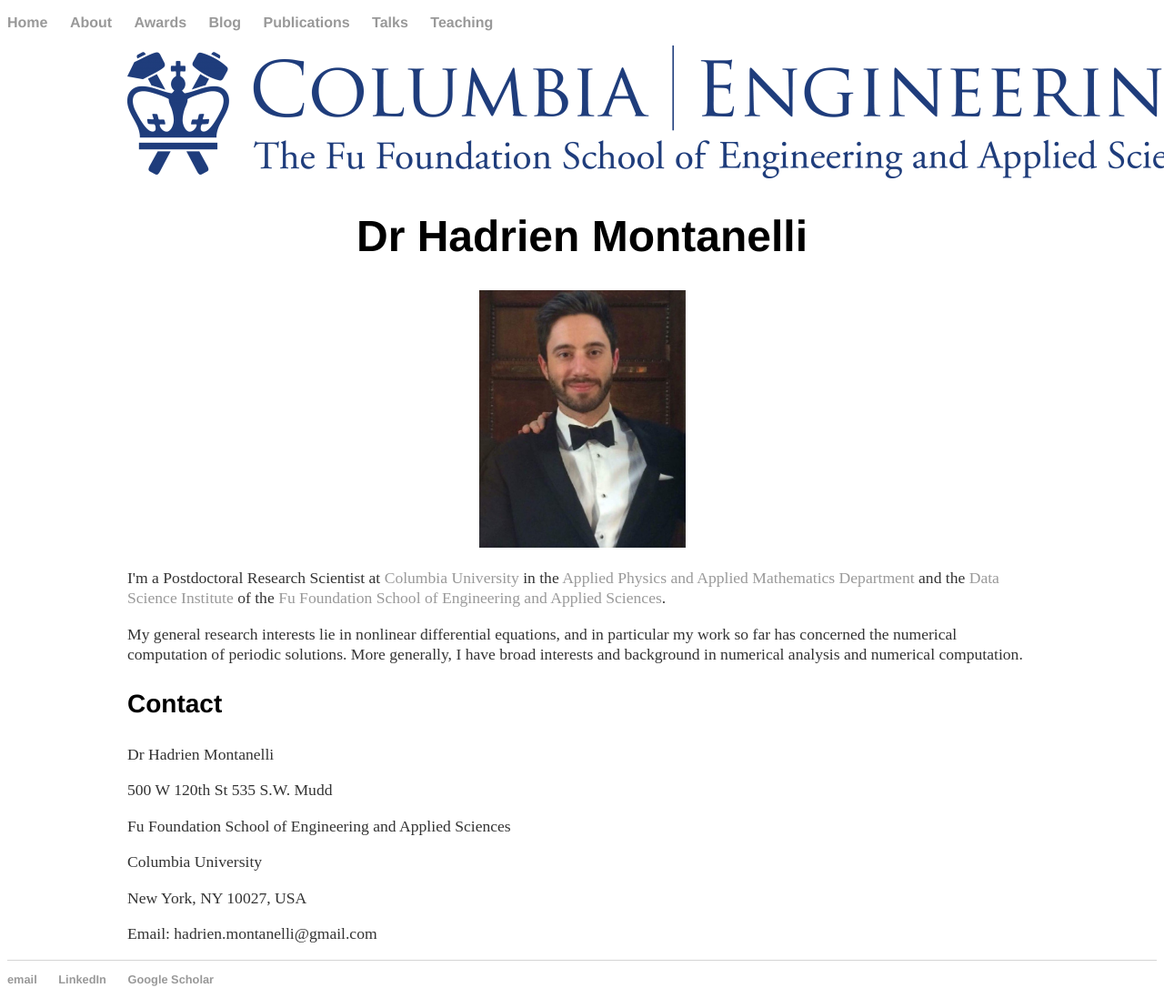
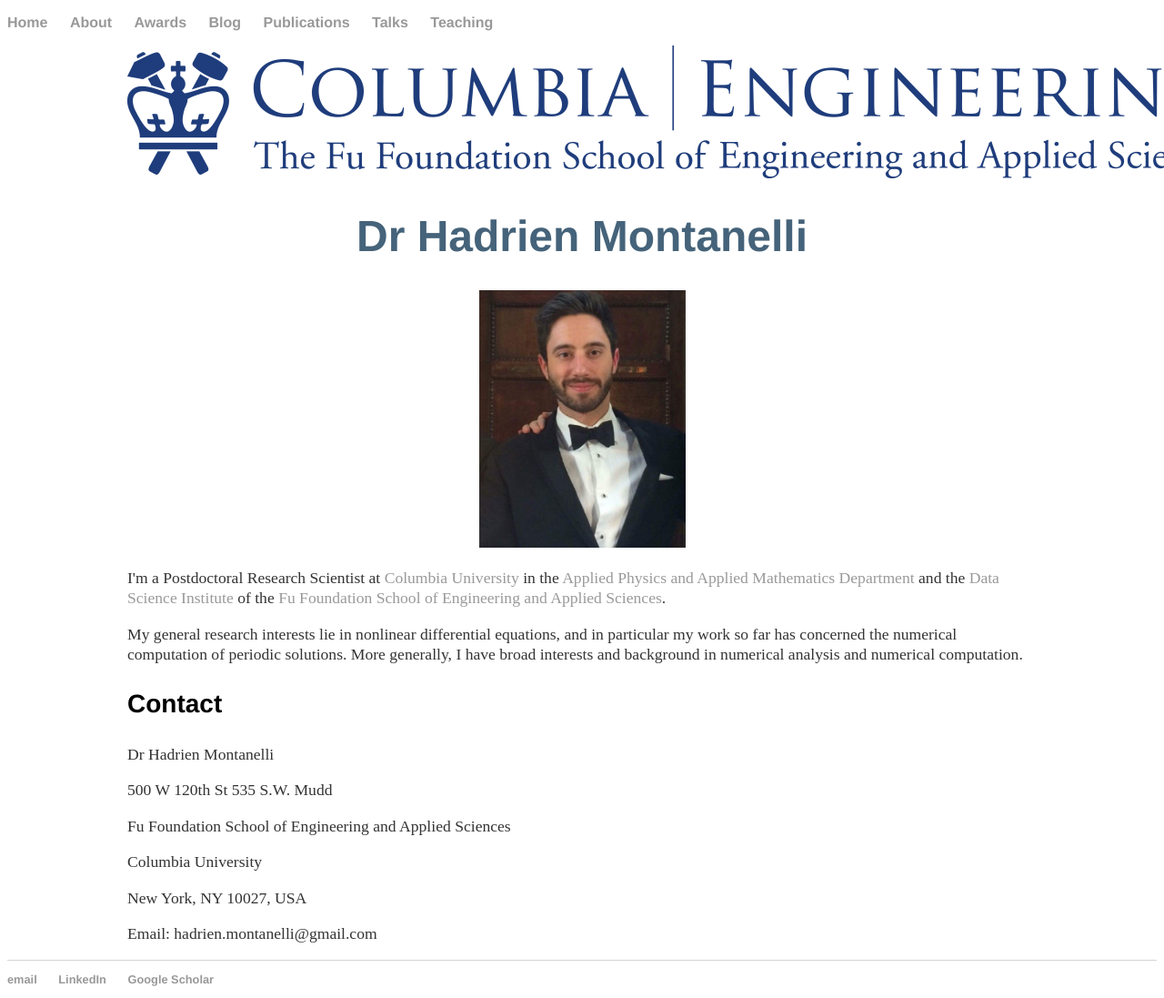
Before and after one commit to Hadrien-Montanelli/Hadrien-Montanelli.github.io, a Jekyll site: the page built from index.html, in a window 1280 px wide. Shown: the whole page at 91% size. Built offline with Jekyll 4.4.1, drawn with Linux system fonts in a browser that asks for light colours.

Commit message:
Update main.css

```diff
--- a/css/main.css
+++ b/css/main.css
@@ -25,6 +25,7 @@
 h1 {
     font-size: 3em;
     font-family:'Helvetica', 'Arial', 'Sans-Serif';
+    color: rgb(69, 99, 122)
 }
 h2 {
     font-size: 2.25em;
```
